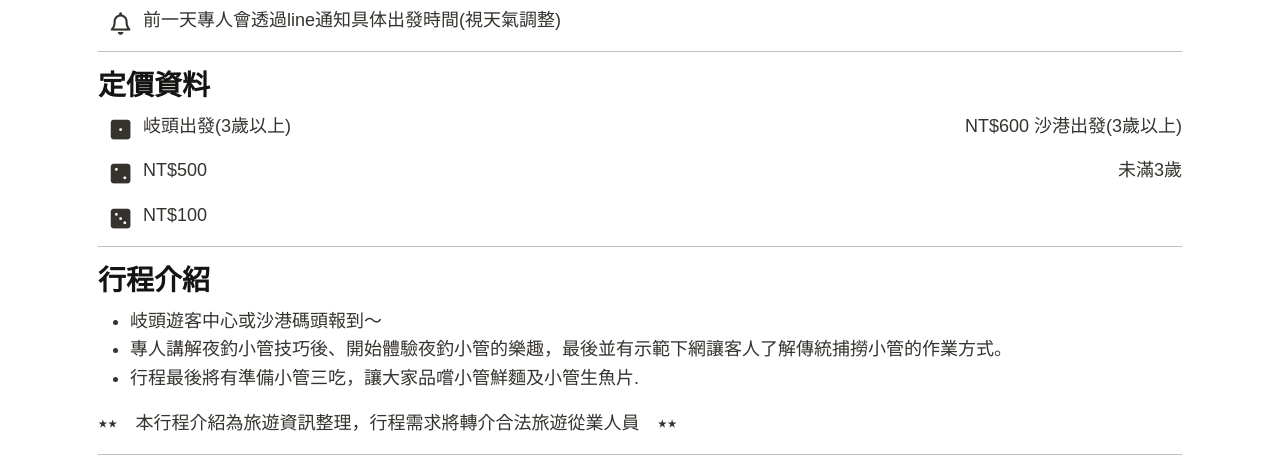
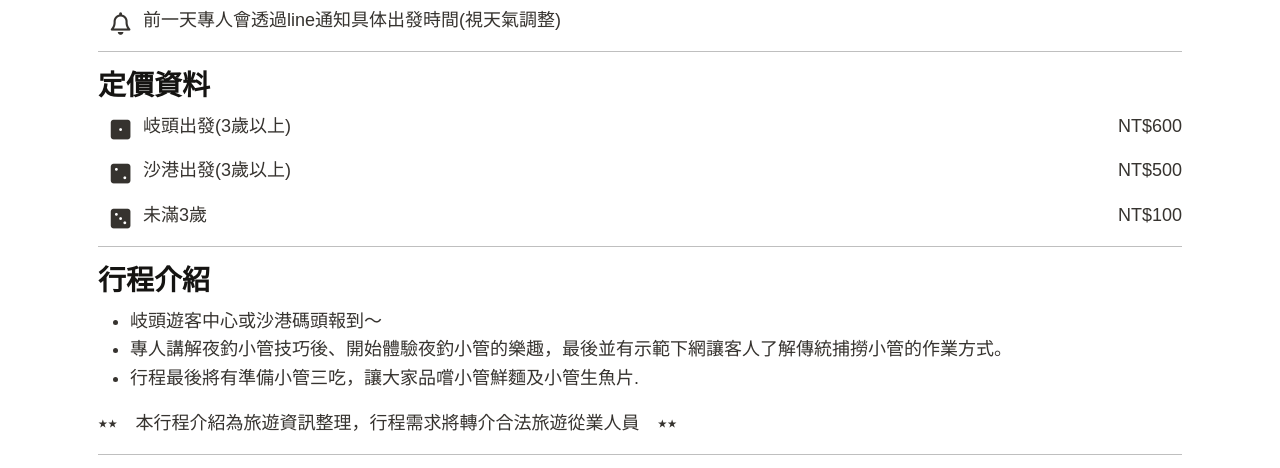
Before and after one commit to netking-ph101/gwyneth, a plain HTML site: page products/halfday-9.html in a window 1280 px wide. Shown: the part 1351-1819 px from the top of the page. Drawn offline with Linux system fonts and the light colour scheme.

Commit message:
Update halfday-9.html

```diff
--- a/products/halfday-9.html
+++ b/products/halfday-9.html
@@ -481,7 +481,6 @@
 
                   <span>NT$600
 
-沙港出發(3歲以上)
 </span>
 
 
@@ -490,15 +489,15 @@
 
 
                 <li class="mb-3 d-flex justify-content-between"><i
-                    class="fa-li fa-solid fa-dice-two fa-lg"></i>NT$500
+                    class="fa-li fa-solid fa-dice-two fa-lg"></i>沙港出發(3歲以上)
 
 
 
 
 
 
+                  <span>NT$500
 
-                  <span>未滿3歲
 </span>
 
 
@@ -507,7 +506,14 @@
 
 
                 <li class="mb-3 d-flex justify-content-between"><i
-                    class="fa-li fa-solid fa-dice-three fa-lg"></i>NT$100
+                    class="fa-li fa-solid fa-dice-three fa-lg"></i>未滿3歲
+
+
+
+
+
+
+                  <span>NT$100</span>
 
 
                 </li>
```
